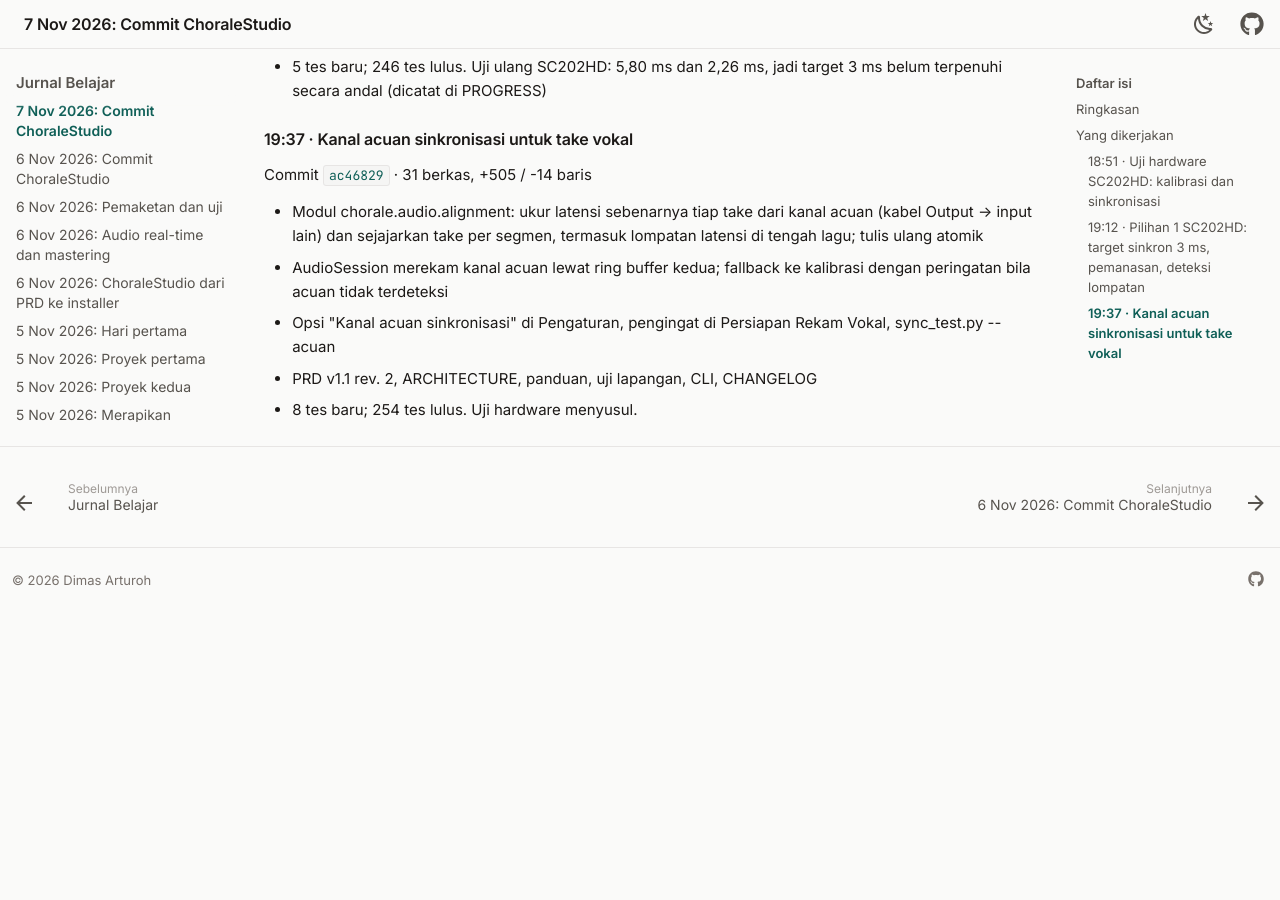
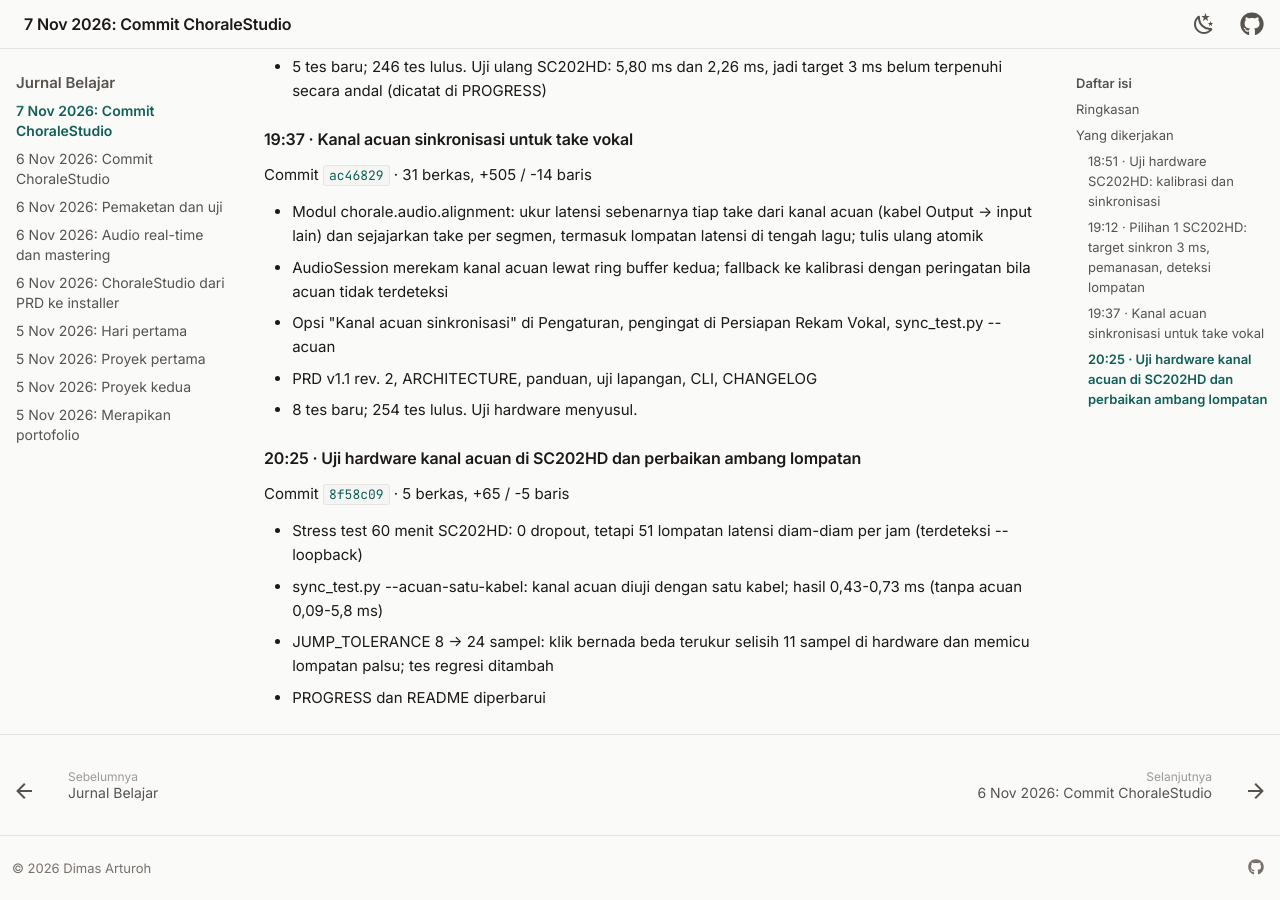
Before and after one commit to dimasarturoh15/dimasarturoh15.github.io, an MkDocs documentation site: the page built from docs/journal/2026-11-07-choralestudio-commit.md, in a window 1280 px wide and 900 px high, scrolled down 922 px. Built offline with MkDocs 1.6.1 and Material for MkDocs 9.7.7, drawn with Linux system fonts in a browser that asks for light colours; before the commit the page ends 1534 px from its top, so only the background shows below that; some of the changed text lies outside the part shown.

Commit message:
docs: sync ChoraleStudio commit 8f58c09

```diff
--- a/docs/journal/2026-11-07-choralestudio-commit.md
+++ b/docs/journal/2026-11-07-choralestudio-commit.md
@@ -1,12 +1,12 @@
-# 7 November 2026: Catatan commit ChoraleStudio (3 commit)
+# 7 November 2026: Catatan commit ChoraleStudio (4 commit)
 
 Halaman ini dibuat otomatis dari riwayat Git [ChoraleStudio](../projects/choralestudio.md) setiap kali ada commit. Isinya adalah pesan commit apa adanya.
 
 ## Ringkasan
 
-- Jumlah commit: 3
-- Perubahan: 48 berkas, +800 / -46 baris
-- Rentang waktu: 18:51 sampai 19:37
+- Jumlah commit: 4
+- Perubahan: 53 berkas, +865 / -51 baris
+- Rentang waktu: 18:51 sampai 20:25
 
 ## Yang dikerjakan
 
@@ -49,3 +49,15 @@ Commit [`ac46829`](https://github.com/dimasarturoh15/ChoraleStudio/commit/ac4682
   Rekam Vokal, sync_test.py --acuan
 - PRD v1.1 rev. 2, ARCHITECTURE, panduan, uji lapangan, CLI, CHANGELOG
 - 8 tes baru; 254 tes lulus. Uji hardware menyusul.
+
+### 20:25 · Uji hardware kanal acuan di SC202HD dan perbaikan ambang lompatan
+
+Commit [`8f58c09`](https://github.com/dimasarturoh15/ChoraleStudio/commit/8f58c090f36dc0e612c01e213aac08228bbf19f6) · 5 berkas, +65 / -5 baris
+
+- Stress test 60 menit SC202HD: 0 dropout, tetapi 51 lompatan latensi
+  diam-diam per jam (terdeteksi --loopback)
+- sync_test.py --acuan-satu-kabel: kanal acuan diuji dengan satu kabel;
+  hasil 0,43-0,73 ms (tanpa acuan 0,09-5,8 ms)
+- JUMP_TOLERANCE 8 -> 24 sampel: klik bernada beda terukur selisih 11
+  sampel di hardware dan memicu lompatan palsu; tes regresi ditambah
+- PROGRESS dan README diperbarui
--- a/docs/journal/index.md
+++ b/docs/journal/index.md
@@ -11,9 +11,9 @@ Catatan harian mengenai konsep yang dipelajari, kendala teknis, dan milestone. E
 <h2 class="log-date"><time datetime="2026-11-07">7 November 2026</time></h2>
 <ol class="log">
   <li>
-    <a class="log-title" href="2026-11-07-choralestudio-commit/">Catatan commit ChoraleStudio (3 commit)</a>
+    <a class="log-title" href="2026-11-07-choralestudio-commit/">Catatan commit ChoraleStudio (4 commit)</a>
     <span class="tags"><span>#choralestudio</span><span>#commit</span><span>#otomatis</span></span>
-    <p>Dicatat otomatis dari Git: Uji hardware SC202HD: kalibrasi dan sinkronisasi; Pilihan 1 SC202HD: target sinkron 3 ms, pemanasan, deteksi lompatan; Kanal acuan sinkronisasi untuk take vokal.</p>
+    <p>Dicatat otomatis dari Git: Pilihan 1 SC202HD: target sinkron 3 ms, pemanasan, deteksi lompatan; Kanal acuan sinkronisasi untuk take vokal; Uji hardware kanal acuan di SC202HD dan perbaikan ambang lompatan dan 1 lainnya.</p>
   </li>
 </ol>
 </div>
--- a/docs/projects/choralestudio.md
+++ b/docs/projects/choralestudio.md
@@ -218,3 +218,4 @@ Diperbarui otomatis dari riwayat Git setiap kali ada commit.
 | 2026-11-07 18:51 | [`2a0a9d5`](https://github.com/dimasarturoh15/ChoraleStudio/commit/2a0a9d5034b46d121eb55a3887baf82c8905f1f5) | Uji hardware SC202HD: kalibrasi dan sinkronisasi |
 | 2026-11-07 19:12 | [`8f2e19c`](https://github.com/dimasarturoh15/ChoraleStudio/commit/8f2e19c935b21d4bc752b8c6983f1518149b1981) | Pilihan 1 SC202HD: target sinkron 3 ms, pemanasan, deteksi lompatan |
 | 2026-11-07 19:37 | [`ac46829`](https://github.com/dimasarturoh15/ChoraleStudio/commit/ac46829b712e8c72311d6257b825b4799d9b8069) | Kanal acuan sinkronisasi untuk take vokal |
+| 2026-11-07 20:25 | [`8f58c09`](https://github.com/dimasarturoh15/ChoraleStudio/commit/8f58c090f36dc0e612c01e213aac08228bbf19f6) | Uji hardware kanal acuan di SC202HD dan perbaikan ambang lompatan |
```
Also changed, not shown: docs/index.md (+1 -1 lines).
